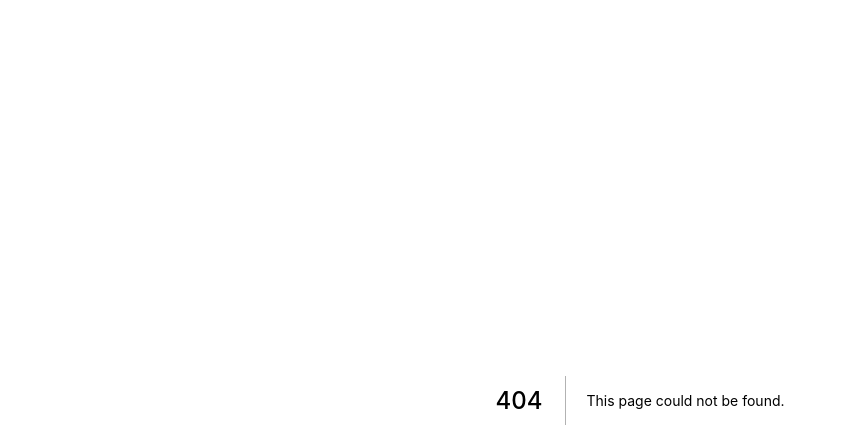
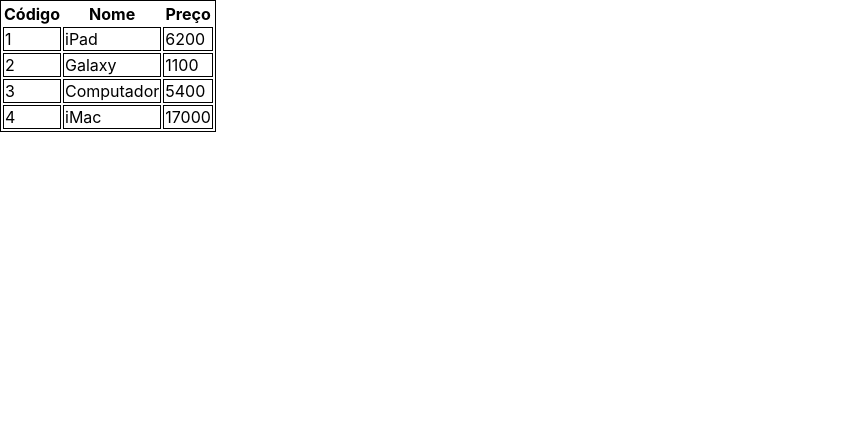
Before and after one commit to codingscode/Framework-Next, a Next.js app in the folder 001/exercicos-1/: page /render/repeticao2 in a window 1280 px wide. Before the commit this address had no page. Shown: the top 448 px of the page, without its empty margins (0-847 px from the left). Built offline with nearby package versions, Linux system fonts and the light colour scheme.

Commit message:
parte 36

```diff
--- /dev/null
+++ b/001/exercicos-1/data/listaProdutos.js
@@ -0,0 +1,11 @@
+import Produto from '../model/produto'
+
+
+
+export default [
+   new Produto(1, 'iPad', 6200),
+   new Produto(2, 'Galaxy', 1100),
+   new Produto(3, 'Computador', 5400),
+   new Produto(4, 'iMac', 17000),
+
+]
--- /dev/null
+++ b/001/exercicos-1/model/produto.js
@@ -0,0 +1,29 @@
+
+
+export default class Produto {
+   #id
+   #nome
+   #preco
+
+
+   constructor(id, nome, preco) {
+      this.#id = id
+      this.#nome = nome
+      this.#preco = preco
+   }
+
+   get id() {
+      return this.#id
+   }
+
+   get nome() {
+      return this.#nome
+   }
+
+   get preco() {
+      return this.#preco
+   }
+
+
+
+}
--- /dev/null
+++ b/001/exercicos-1/pages/render/repeticao2.jsx
@@ -0,0 +1,42 @@
+
+import listaProdutos from '../../data/listaProdutos'
+
+
+
+export default function repeticao2() {
+   const comBorda = { border: '1px solid black' }
+
+
+
+   function renderizarLinhas() {
+
+      return listaProdutos.map(produto => {
+
+         return (
+            <tr key={produto.id} >
+               <td style={comBorda} >{produto.id}</td>
+               <td style={comBorda} >{produto.nome}</td>
+               <td style={comBorda} >{produto.preco}</td>
+            </tr>
+         )
+      })
+   }
+
+
+   return (
+      <div>
+         <table style={comBorda} >
+            <thead>
+               <tr>
+                  <th>Código</th>
+                  <th>Nome</th>
+                  <th>Preço</th>
+               </tr>
+            </thead>
+            <tbody>
+               {renderizarLinhas()}
+            </tbody>
+         </table>
+      </div>
+   )
+}
```
Also changed, not shown: 1 other file (tests, documents, lock files or other folders).
